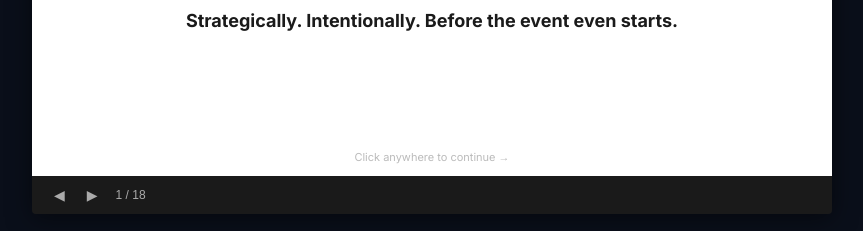
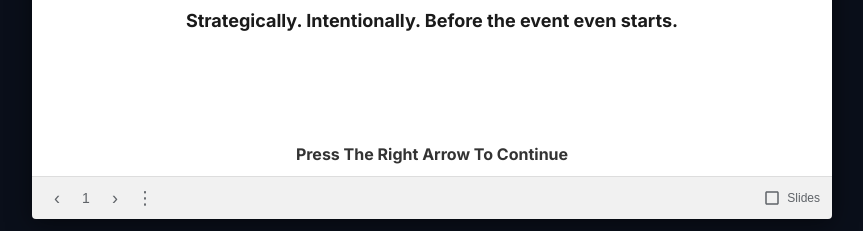
Before and after one commit to brett-lgtm/four-rooms-sponsor, a website: page index.html in a window 1280 px wide. Shown: the part 569-800 px from the top of the page, without its empty margins (208-1071 px from the left). Drawn offline with Linux system fonts and the light colour scheme.

Commit message:
Match Google Slides embedded player UI - light toolbar, arrow nav, slide counter

```diff
--- a/index.html
+++ b/index.html
@@ -138,36 +138,65 @@
         .objection .q { font-size: 15px; font-weight: 700; color: #cc0000; margin-bottom: 3px; }
         .objection .a { font-size: 14px; color: #555; }
 
-        /* BOTTOM TOOLBAR */
+        /* BOTTOM TOOLBAR — Google Slides style */
         .toolbar {
             display: flex;
             align-items: center;
             justify-content: space-between;
-            padding: 8px 14px;
-            background: #1a1a1a;
+            padding: 6px 12px;
+            background: #f1f1f1;
+            border-top: 1px solid #ddd;
         }
         .toolbar-left {
             display: flex;
             align-items: center;
-            gap: 6px;
+            gap: 2px;
         }
         .toolbar-btn {
             background: none;
             border: none;
-            color: #aaa;
+            color: #5f6368;
             cursor: pointer;
+            font-size: 18px;
+            padding: 6px 10px;
+            border-radius: 50%;
+            line-height: 1;
+            transition: background 0.15s;
+        }
+        .toolbar-btn:hover { background: rgba(0,0,0,0.08); }
+        .toolbar-counter {
+            color: #5f6368;
             font-size: 14px;
-            padding: 4px 8px;
-            border-radius: 3px;
+            font-family: Arial, sans-serif;
+            margin: 0 4px;
+            min-width: 20px;
+            text-align: center;
+        }
+        .toolbar-right {
+            display: flex;
+            align-items: center;
+            gap: 8px;
+        }
+        .toolbar-label {
+            color: #5f6368;
+            font-size: 12px;
+            font-family: Arial, sans-serif;
+            display: flex;
+            align-items: center;
+            gap: 6px;
+        }
+        .toolbar-label svg { width: 18px; height: 18px; fill: #5f6368; }
+        .toolbar-dots {
+            background: none;
+            border: none;
+            color: #5f6368;
+            cursor: pointer;
+            font-size: 18px;
+            padding: 6px;
+            border-radius: 50%;
             line-height: 1;
         }
-        .toolbar-btn:hover { color: #fff; background: rgba(255,255,255,0.1); }
-        .toolbar-counter {
-            color: #aaa;
-            font-size: 12px;
-            font-family: Arial, sans-serif;
-            margin-left: 4px;
-        }
+        .toolbar-dots:hover { background: rgba(0,0,0,0.08); }
 
         /* CTA */
         .cta-btn {
@@ -230,7 +259,7 @@
                 <h1>You're About To See Something No Other Event Offers.</h1>
                 <p>We don't give you a booth and wish you luck. We interview every attendee. We learn what they need. Then we introduce them to you.</p>
                 <p style="font-weight:700; font-size:18px;">Strategically. Intentionally. Before the event even starts.</p>
-                <div class="hint">Click anywhere to continue &rarr;</div>
+                <div class="hint"><strong style="font-size:16px; color:#333;">Press The Right Arrow To Continue</strong></div>
             </div>
             <div class="slide dark" data-i="1">
                 <div class="big-num">200-250</div>
@@ -354,9 +383,16 @@
         </div>
         <div class="toolbar">
             <div class="toolbar-left">
-                <button class="toolbar-btn" id="pb" onclick="prev()">&#9664;</button>
-                <button class="toolbar-btn" id="nb" onclick="next()">&#9654;</button>
-                <span class="toolbar-counter" id="ct">1 / 18</span>
+                <button class="toolbar-btn" id="pb" onclick="prev()">&#8249;</button>
+                <span class="toolbar-counter" id="ct">1</span>
+                <button class="toolbar-btn" id="nb" onclick="next()">&#8250;</button>
+                <button class="toolbar-dots">&#8942;</button>
+            </div>
+            <div class="toolbar-right">
+                <span class="toolbar-label">
+                    <svg viewBox="0 0 24 24"><path d="M19 3H5c-1.1 0-2 .9-2 2v14c0 1.1.9 2 2 2h14c1.1 0 2-.9 2-2V5c0-1.1-.9-2-2-2zm0 16H5V5h14v14z"/></svg>
+                    Slides
+                </span>
             </div>
         </div>
     </div>
@@ -380,7 +416,7 @@ function go(n) {
     sl[c].classList.remove('active');
     c = Math.max(0, Math.min(n, tot - 1));
     sl[c].classList.add('active');
-    document.getElementById('ct').textContent = (c + 1) + ' / ' + tot;
+    document.getElementById('ct').textContent = (c + 1);
 }
 function next() { go(c + 1); }
 function prev() { go(c - 1); }
```
